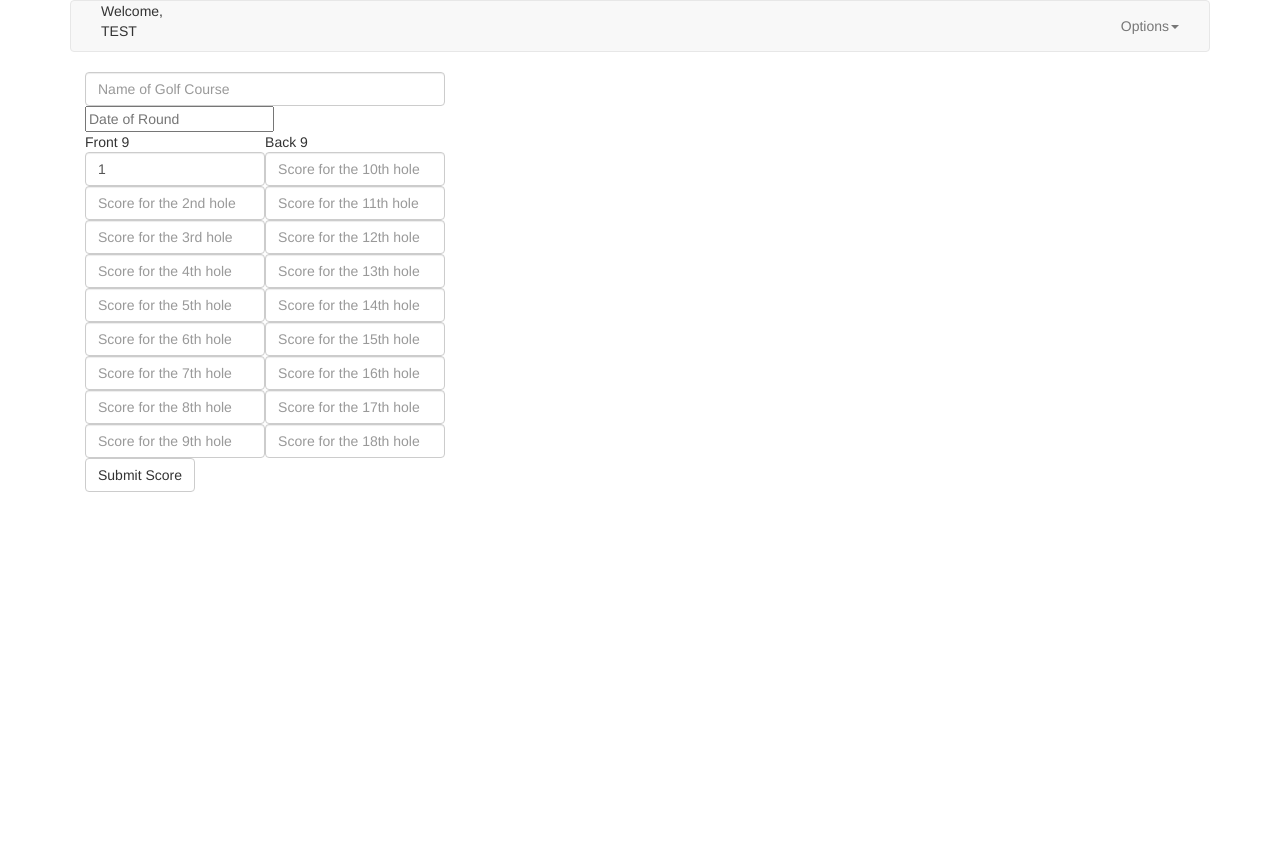
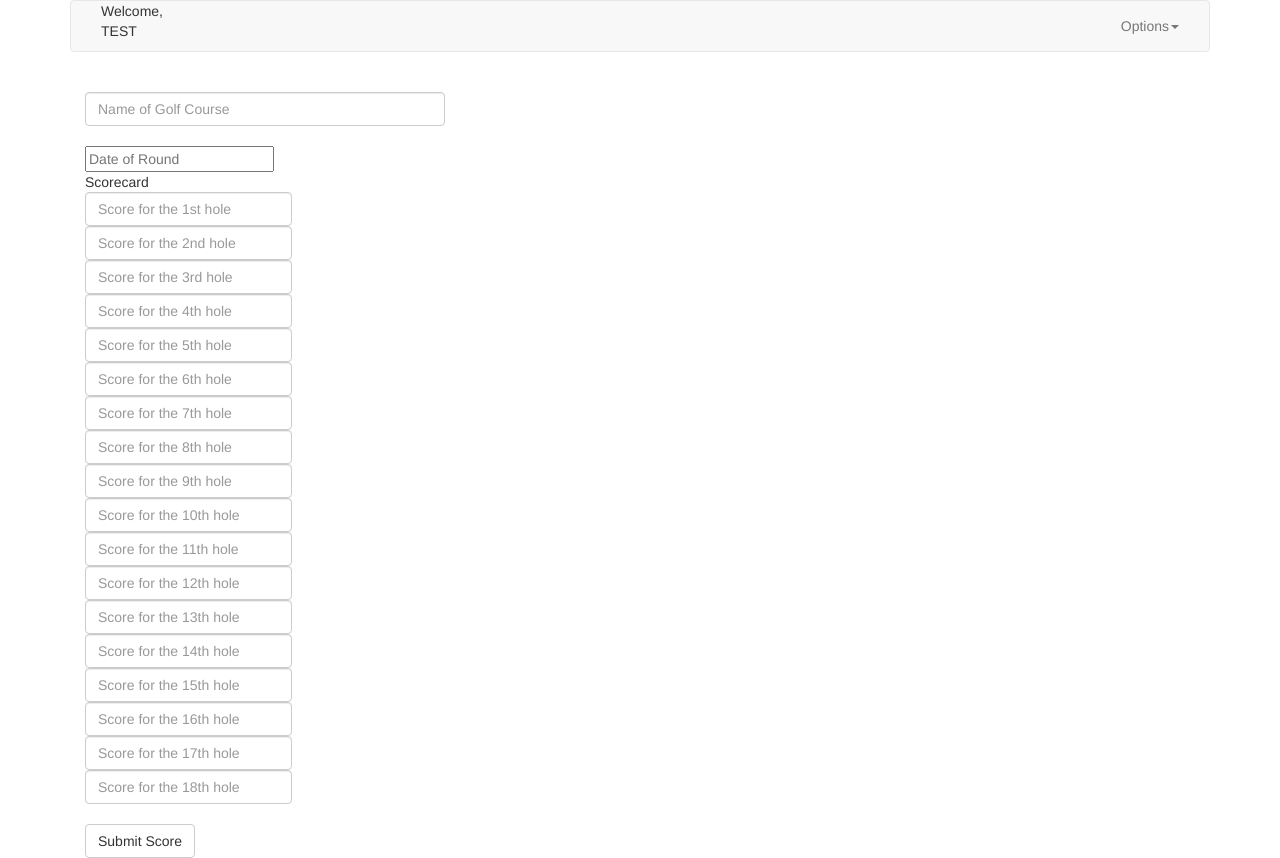
Before and after one commit to darraghmonaghan/project1, a plain HTML site: page views/newscore.html in a window 1280 px wide. Before the commit the page ends 800 px from the top, so only its background shows below. Drawn offline with nearby package versions, Linux system fonts and the light colour scheme; no server answers; files whose address does not match are found by name.

Commit message:
refined and simplified HTML layout for page

```diff
--- a/views/newscore.html
+++ b/views/newscore.html
@@ -38,71 +38,85 @@
 				  </div><!-- /.container-fluid -->
 			</nav>
 
-
-
-					<div class="container">
+				<div class="container">
 				    <!--Row with three equal columns-->
-
-
 				    <form method='post' action='/newscore' id="new-score">
 					    <div class="row">
 					        <div class="col-md-4">
+					        	<br>
 								<input type="text" name='games.course' class="form-control" placeholder="Name of Golf Course" aria-describedby="sizing-addon2">
+								<br>
 								<input placeholder="Date of Round" class="textbox-n" type="text" onfocus="(this.type='date')" onblur="(this.type='text')" id="date" name='games.date'>
 
 					        	<table>
 								<thead>
 									<tr>
-									    <td>Front 9</td>
-									    <td>Back 9</td>
+									    <td>Scorecard</td>
 									</tr>
 								</thead>
 								<tbody>
 									<tr>
-									    <td><input value='1' type="text" name='games.score[hole1]' class="form-control" placeholder="Score for the 1st hole" aria-describedby="sizing-addon2"></td>
+									    <td><input type="text" name='games.score[hole1]' class="form-control" placeholder="Score for the 1st hole" aria-describedby="sizing-addon2"></td>
+									</tr>
+									<tr>
+									    <td><input type="text" name='games.score[hole2]' class="form-control" placeholder="Score for the 2nd hole" aria-describedby="sizing-addon2"></td>
+									</tr>
+									<tr>
+									    <td><input type="text" name='games.score[hole3]' class="form-control" placeholder="Score for the 3rd hole" aria-describedby="sizing-addon2"></td>
+									</tr>
+									<tr>
+									    <td><input type="text" name='games.score[hole4]' class="form-control" placeholder="Score for the 4th hole" aria-describedby="sizing-addon2"></td>
+									</tr>
+									<tr>
+									    <td><input type="text" name='games.score[hole5]' class="form-control" placeholder="Score for the 5th hole" aria-describedby="sizing-addon2"></td>
+									</tr>
+									<tr>
+									    <td><input type="text" name='games.score[hole6]' class="form-control" placeholder="Score for the 6th hole" aria-describedby="sizing-addon2"></td>
+									</tr>
+									<tr>
+									    <td><input type="text" name='games.score[hole7]' class="form-control" placeholder="Score for the 7th hole" aria-describedby="sizing-addon2"></td>
+									</tr>
+									<tr>
+									    <td><input type="text" name='games.score[hole8]' class="form-control" placeholder="Score for the 8th hole" aria-describedby="sizing-addon2"></td>
+									</tr>
+									<tr>
+									    <td><input type="text" name='games.score[hole9]' class="form-control" placeholder="Score for the 9th hole" aria-describedby="sizing-addon2"></td>
+									</tr>
+									<tr>
 									    <td><input type="text" name='games.score[hole10]' class="form-control" placeholder="Score for the 10th hole" aria-describedby="sizing-addon2"></td>
 									</tr>
 									<tr>
-									    <td><input type="text" name='games.score[hole2]' class="form-control" placeholder="Score for the 2nd hole" aria-describedby="sizing-addon2"></td>
 									    <td><input type="text" name='games.score[hole11]' class="form-control" placeholder="Score for the 11th hole" aria-describedby="sizing-addon2"></td>
 									</tr>
 									<tr>
-									    <td><input type="text" name='games.score[hole3]' class="form-control" placeholder="Score for the 3rd hole" aria-describedby="sizing-addon2"></td>
 									    <td><input type="text" name='games.score[hole12]' class="form-control" placeholder="Score for the 12th hole" aria-describedby="sizing-addon2"></td>
 									</tr>
 									<tr>
-									    <td><input type="text" name='games.score[hole4]' class="form-control" placeholder="Score for the 4th hole" aria-describedby="sizing-addon2"></td>
 									    <td><input type="text" name='games.score[hole13]' class="form-control" placeholder="Score for the 13th hole" aria-describedby="sizing-addon2"></td>
 									</tr>
 									<tr>
-									    <td><input type="text" name='games.score[hole5]' class="form-control" placeholder="Score for the 5th hole" aria-describedby="sizing-addon2"></td>
 									    <td><input type="text" name='games.score[hole14]' class="form-control" placeholder="Score for the 14th hole" aria-describedby="sizing-addon2"></td>
 									</tr>
 									<tr>
-									    <td><input type="text" name='games.score[hole6]' class="form-control" placeholder="Score for the 6th hole" aria-describedby="sizing-addon2"></td>
 									    <td><input type="text" name='games.score[hole15]' class="form-control" placeholder="Score for the 15th hole" aria-describedby="sizing-addon2"></td>
 									</tr>
 									<tr>
-									    <td><input type="text" name='games.score[hole7]' class="form-control" placeholder="Score for the 7th hole" aria-describedby="sizing-addon2"></td>
 									    <td><input type="text" name='games.score[hole16]' class="form-control" placeholder="Score for the 16th hole" aria-describedby="sizing-addon2"></td>
 									</tr>
 									<tr>
-									    <td><input type="text" name='games.score[hole8]' class="form-control" placeholder="Score for the 8th hole" aria-describedby="sizing-addon2"></td>
 									    <td><input type="text" name='games.score[hole17]' class="form-control" placeholder="Score for the 17th hole" aria-describedby="sizing-addon2"></td>
 									</tr>
 									<tr>
-									    <td><input type="text" name='games.score[hole9]' class="form-control" placeholder="Score for the 9th hole" aria-describedby="sizing-addon2"></td>
 									    <td><input type="text" name='games.score[hole18]' class="form-control" placeholder="Score for the 18th hole" aria-describedby="sizing-addon2"></td>
 									</tr>
 								</tbody>
 								</table>
+								<br>
 								<button class="btn btn-default">Submit Score</button>
 					        </div>
 				        </div>
 				    </form>
-
-
-				    </div>
+				</div>
 		</div>
     </body>
 </html>
```
